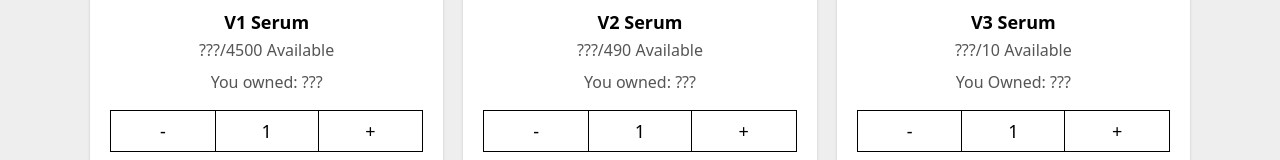
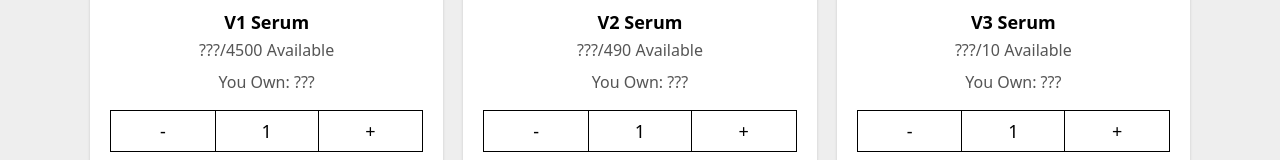
Before and after one commit to saintmaxi/aperunners, a website: page serums.html in a window 1280 px wide. Shown: the part 446-606 px from the top of the page. Drawn offline with nearby package versions, Linux system fonts and the light colour scheme; a script that the page names is missing.

Commit message:
formatting text

```diff
--- a/serums.html
+++ b/serums.html
@@ -69,7 +69,7 @@
                <div class="box-details">
                   <span id="v1-supply">???</span>/4500 Available
                </div>
-               <div class="mt-2 mb-4 box-details">You owned: <span id="v1-owned">???</span></div>
+               <div class="mt-2 mb-4 box-details">You Own: <span id="v1-owned">???</span></div>
                <div class="serum-counter">
                   <button class="increment-button" onclick="decrementClaim(1);updatePrice(1)">-</button>
                   <div id="number-to-mint-v1">1</div>
@@ -84,7 +84,7 @@
                </div>
                <div class="box-title">V2 Serum</div>
                <div class="box-details"><span id="v2-supply">???</span>/490 Available</div>
-               <div class="mt-2 mb-4 box-details">You owned: <span id="v2-owned">???</span></div>
+               <div class="mt-2 mb-4 box-details">You Own: <span id="v2-owned">???</span></div>
                <div class="serum-counter">
                   <button class="increment-button" onclick="decrementClaim(2);updatePrice(2)">-</button>
                   <div id="number-to-mint-v2">1</div>
@@ -99,7 +99,7 @@
                </div>
                <div class="box-title">V3 Serum</div>
                <div class="box-details"><span id="v3-supply">???</span>/10 Available</div>
-               <div class="mt-2 mb-4 box-details">You Owned: <span id="v3-owned">???</span></div>
+               <div class="mt-2 mb-4 box-details">You Own: <span id="v3-owned">???</span></div>
                <div class="serum-counter">
                   <button class="increment-button" onclick="decrementClaim(3);updatePrice(3)">-</button>
                   <div id="number-to-mint-v3">1</div>
```
